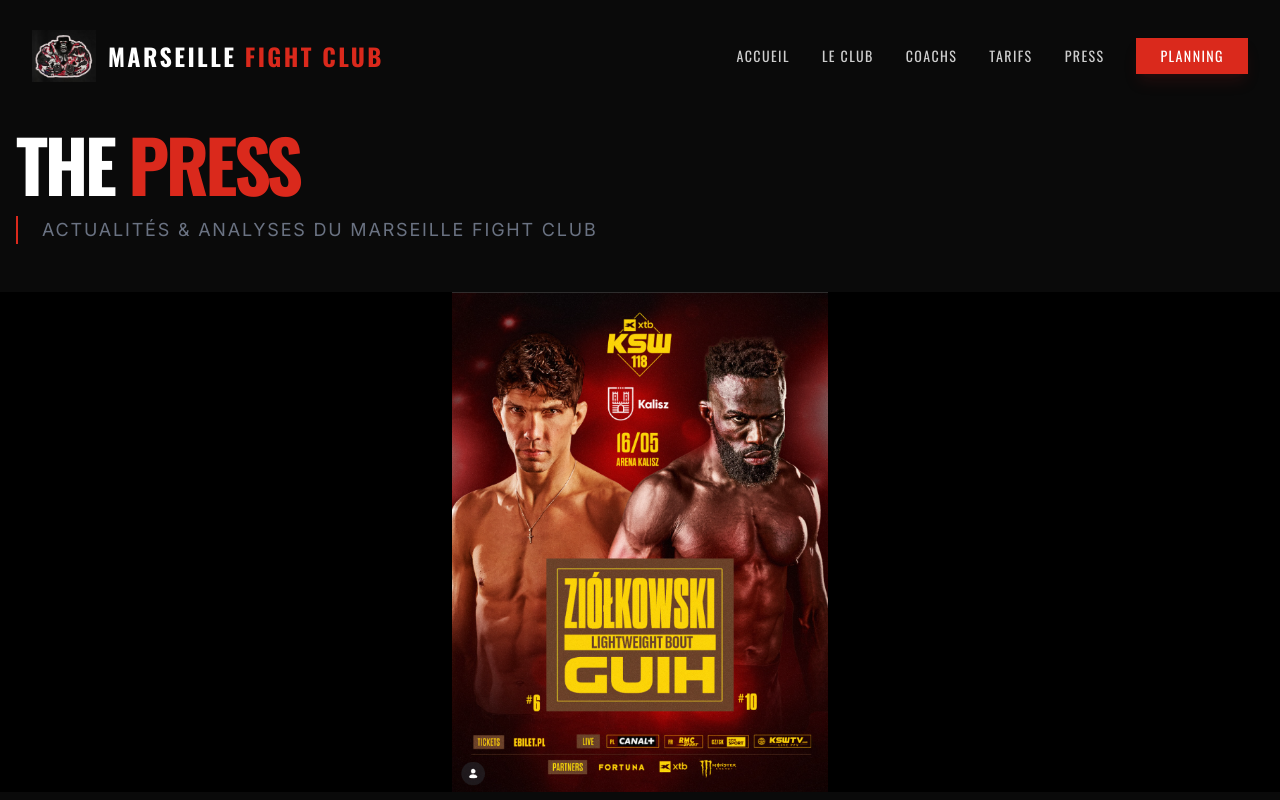
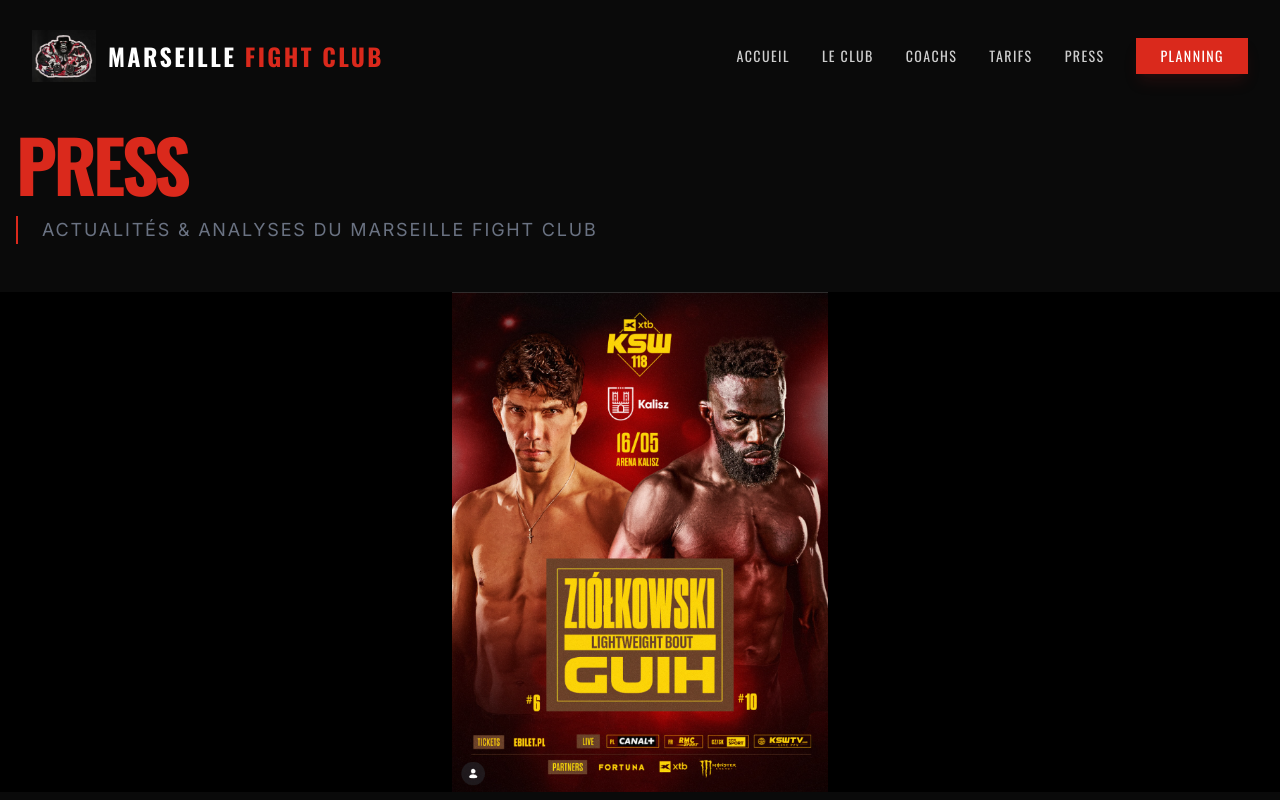
Before and after one commit to marseillefightclub/marseille-fight-club, a Next.js app: page /blog in a window 1280 px wide. Shown: the top 800 px of the page. Built offline with nearby package versions, Linux system fonts and the light colour scheme.

Commit message:
Update blog text and layout

```diff
--- a/package.json
+++ b/package.json
@@ -9,6 +9,7 @@
     "lint": "eslint"
   },
   "dependencies": {
+    "@vercel/analytics": "^2.0.1",
     "clsx": "^2.1.1",
     "framer-motion": "^12.38.0",
     "lucide-react": "^1.8.0",
--- a/src/app/blog/page.tsx
+++ b/src/app/blog/page.tsx
@@ -67,8 +67,7 @@
     <main className="min-h-screen bg-mfc-dark pt-32 pb-0 overflow-x-hidden">
       {/* Header */}
       <div className="max-w-7xl mx-auto px-4 mb-12">
-        <h1 className="text-5xl md:text-7xl font-oswald font-bold text-white uppercase tracking-tighter leading-none mb-4">
-          The <span className="text-mfc-red">Press</span>
+        <h1 className="text-5xl md:text-7xl font-oswald font-bold text-white uppercase tracking-tighter leading-none mb-4"> <span className="text-mfc-red">Press</span>
         </h1>
         <p className="text-gray-500 text-lg font-inter uppercase tracking-widest border-l-2 border-mfc-red pl-6">
           Actualités & Analyses du Marseille Fight Club
@@ -102,7 +101,7 @@
                   {heroArticle.excerpt}
                 </p>
                 <div className="flex items-center gap-4 text-white font-oswald uppercase tracking-widest text-sm group-hover:translate-x-3 transition-transform duration-300">
-                  Read Article <ArrowRight size={20} className="text-mfc-red" />
+                  Lire l'article <ArrowRight size={20} className="text-mfc-red" />
                 </div>
               </div>
             </div>
--- a/src/app/layout.tsx
+++ b/src/app/layout.tsx
@@ -4,6 +4,7 @@
 import React from "react";
 import Navbar from "@/components/Navbar";
 import Footer from "@/components/Footer";
+import { Analytics } from "@vercel/analytics/next";
 
 const inter = Inter({
   subsets: ["latin"],
@@ -97,6 +98,7 @@
           {children}
         </div>
         <Footer />
+        <Analytics />
       </body>
     </html>
   );
```
Also changed, not shown: 1 other file (tests, documents, lock files or other folders).
